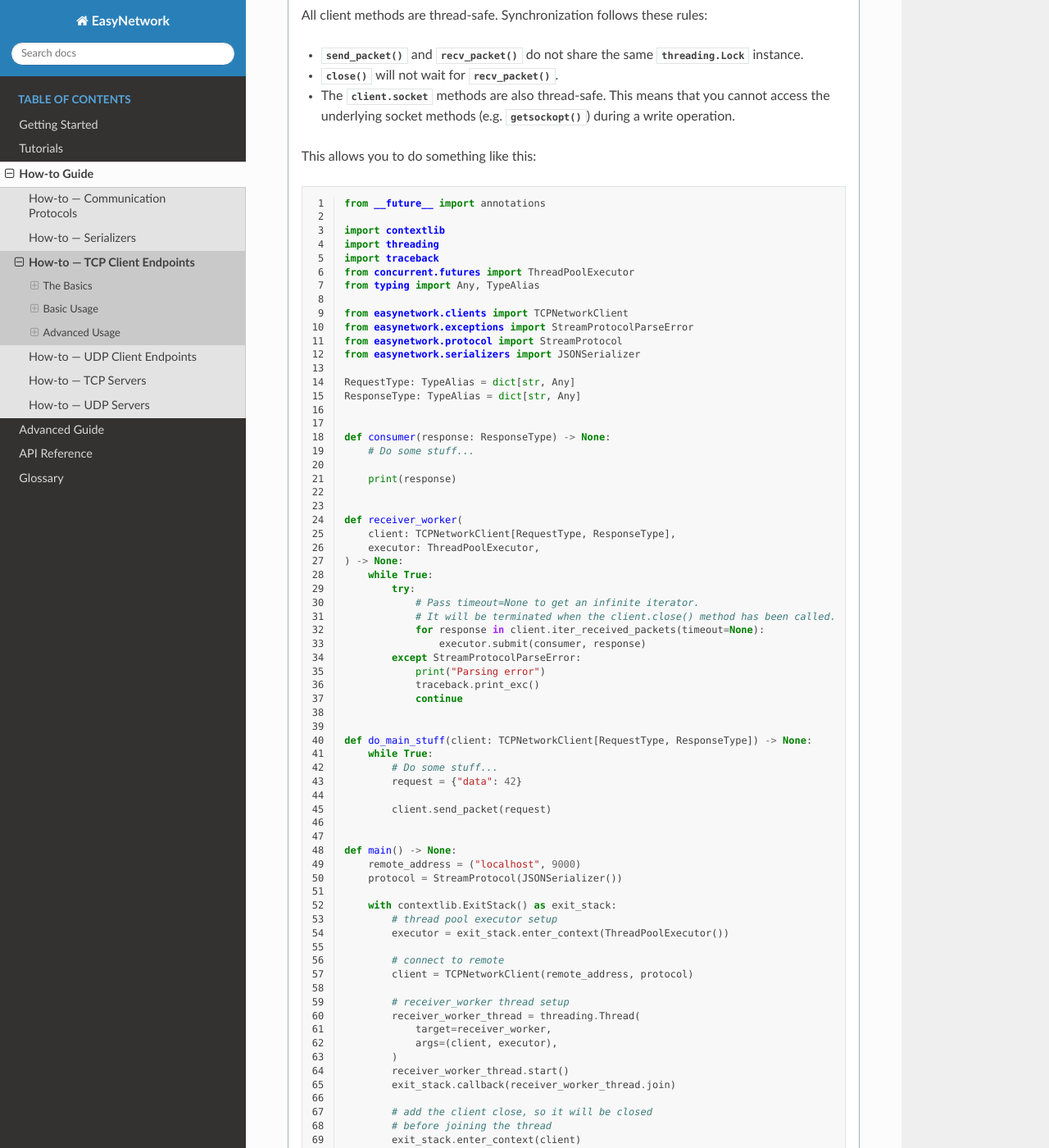
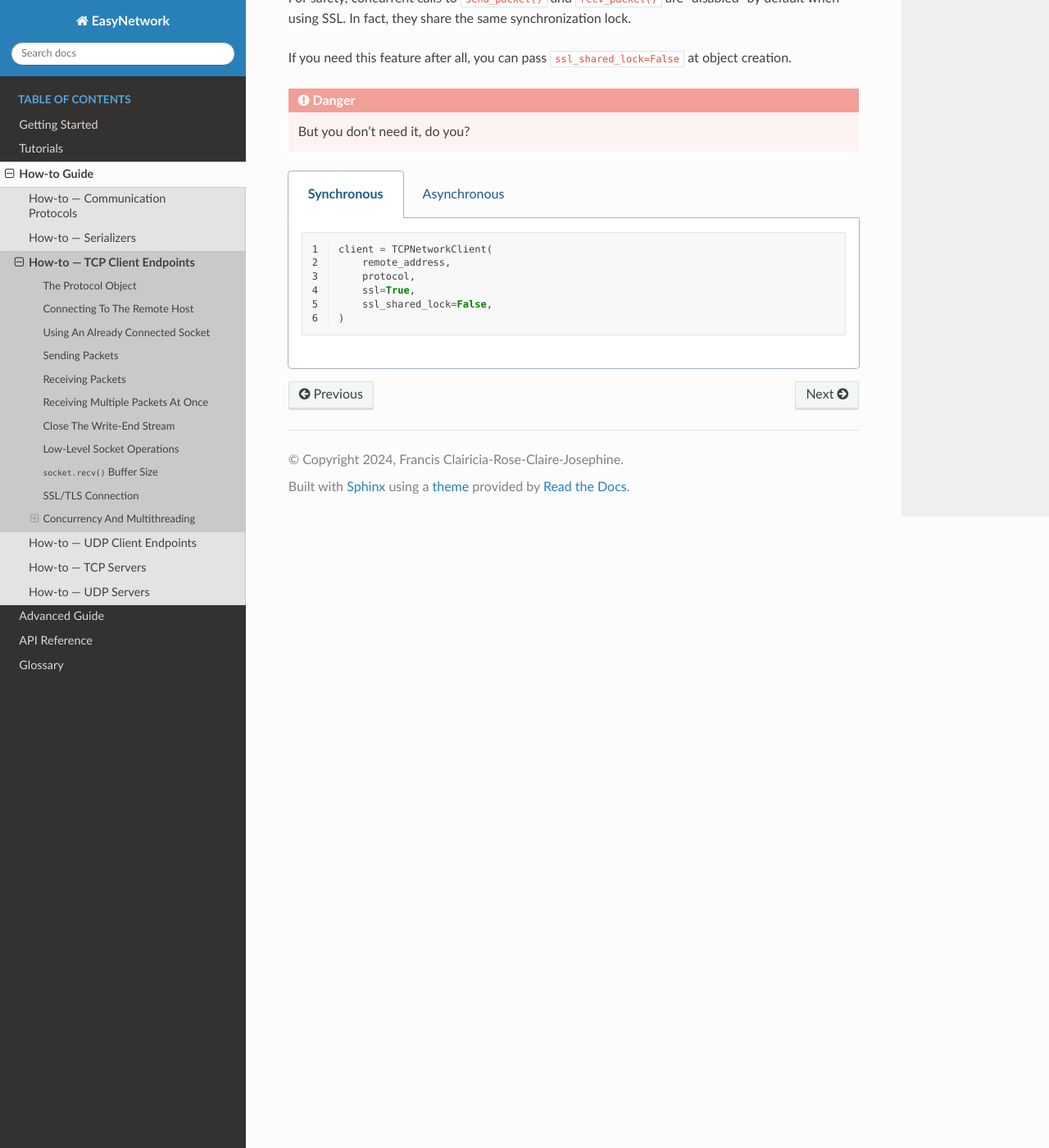
Before and after one commit to francis-clairicia/EasyNetwork, a Sphinx documentation site: the page built from docs/source/howto/tcp_clients.rst, in a window 1280 px wide and 1400 px high, scrolled down 7140 px. Shown: the whole window at 82% size. Built offline with Sphinx 7.4.7 and the Read the Docs theme 2.0.0, drawn with Linux system fonts in a browser that asks for light colours; some of the changed text lies outside the part shown.

Commit message:
[DOCS] Removed concurrency code example

```diff
--- a/docs/source/_include/examples/howto/tcp_clients/concurrency/api_async.py
+++ /dev/null
@@ -1,69 +0,0 @@
-from __future__ import annotations
-
-import asyncio
-import contextlib
-import traceback
-from typing import Any, TypeAlias
-
-from easynetwork.clients import AsyncTCPNetworkClient
-from easynetwork.exceptions import StreamProtocolParseError
-from easynetwork.protocol import StreamProtocol
-from easynetwork.serializers import JSONSerializer
-
-RequestType: TypeAlias = dict[str, Any]
-ResponseType: TypeAlias = dict[str, Any]
-
-
-async def consumer(response: ResponseType) -> None:
-    # Do some stuff...
-
-    print(response)
-
-
-async def receiver_worker(
-    client: AsyncTCPNetworkClient[RequestType, ResponseType],
-    task_group: asyncio.TaskGroup,
-) -> None:
-    while True:
-        try:
-            # Pass timeout=None to get an infinite iterator.
-            # It will be terminated when the client.close() method has been called.
-            async for response in client.iter_received_packets(timeout=None):
-                _ = task_group.create_task(consumer(response))
-        except StreamProtocolParseError:
-            print("Parsing error")
-            traceback.print_exc()
-            continue
-
-
-async def do_main_stuff(
-    client: AsyncTCPNetworkClient[RequestType, ResponseType],
-) -> None:
-    while True:
-        # Do some stuff...
-        request = {"data": 42}
-
-        await client.send_packet(request)
-
-
-async def main() -> None:
-    remote_address = ("localhost", 9000)
-    protocol = StreamProtocol(JSONSerializer())
-
-    async with contextlib.AsyncExitStack() as exit_stack:
-        # task group setup
-        task_group = await exit_stack.enter_async_context(asyncio.TaskGroup())
-
-        # connect to remote
-        client = AsyncTCPNetworkClient(remote_address, protocol)
-        await exit_stack.enter_async_context(client)
-
-        # receiver_worker task setup
-        _ = task_group.create_task(receiver_worker(client, task_group))
-
-        # Setup done, let's go
-        await do_main_stuff(client)
-
-
-if __name__ == "__main__":
-    asyncio.run(main())
--- a/docs/source/_include/examples/howto/tcp_clients/concurrency/api_sync.py
+++ /dev/null
@@ -1,76 +0,0 @@
-from __future__ import annotations
-
-import contextlib
-import threading
-import traceback
-from concurrent.futures import ThreadPoolExecutor
-from typing import Any, TypeAlias
-
-from easynetwork.clients import TCPNetworkClient
-from easynetwork.exceptions import StreamProtocolParseError
-from easynetwork.protocol import StreamProtocol
-from easynetwork.serializers import JSONSerializer
-
-RequestType: TypeAlias = dict[str, Any]
-ResponseType: TypeAlias = dict[str, Any]
-
-
-def consumer(response: ResponseType) -> None:
-    # Do some stuff...
-
-    print(response)
-
-
-def receiver_worker(
-    client: TCPNetworkClient[RequestType, ResponseType],
-    executor: ThreadPoolExecutor,
-) -> None:
-    while True:
-        try:
-            # Pass timeout=None to get an infinite iterator.
-            # It will be terminated when the client.close() method has been called.
-            for response in client.iter_received_packets(timeout=None):
-                executor.submit(consumer, response)
-        except StreamProtocolParseError:
-            print("Parsing error")
-            traceback.print_exc()
-            continue
-
-
-def do_main_stuff(client: TCPNetworkClient[RequestType, ResponseType]) -> None:
-    while True:
-        # Do some stuff...
-        request = {"data": 42}
-
-        client.send_packet(request)
-
-
-def main() -> None:
-    remote_address = ("localhost", 9000)
-    protocol = StreamProtocol(JSONSerializer())
-
-    with contextlib.ExitStack() as exit_stack:
-        # thread pool executor setup
-        executor = exit_stack.enter_context(ThreadPoolExecutor())
-
-        # connect to remote
-        client = TCPNetworkClient(remote_address, protocol)
-
-        # receiver_worker thread setup
-        receiver_worker_thread = threading.Thread(
-            target=receiver_worker,
-            args=(client, executor),
-        )
-        receiver_worker_thread.start()
-        exit_stack.callback(receiver_worker_thread.join)
-
-        # add the client close, so it will be closed
-        # before joining the thread
-        exit_stack.enter_context(client)
-
-        # Setup done, let's go
-        do_main_stuff(client)
-
-
-if __name__ == "__main__":
-    main()
--- a/docs/source/api/async/client.rst
+++ b/docs/source/api/async/client.rst
@@ -24,9 +24,11 @@
 
 .. autoclass:: AsyncTCPNetworkClient
    :members:
+   :inherited-members:
 
 UDP Implementation
 ==================
 
 .. autoclass:: AsyncUDPNetworkClient
    :members:
+   :inherited-members:
--- a/docs/source/api/async/server.rst
+++ b/docs/source/api/async/server.rst
@@ -26,12 +26,14 @@
 
 .. autoclass:: AsyncTCPNetworkServer
    :members:
+   :inherited-members:
 
 UDP Implementation
 ==================
 
 .. autoclass:: AsyncUDPNetworkServer
    :members:
+   :inherited-members:
 
 
 Request Handler Interface
--- a/docs/source/api/sync/client.rst
+++ b/docs/source/api/sync/client.rst
@@ -23,9 +23,11 @@
 
 .. autoclass:: TCPNetworkClient
    :members:
+   :inherited-members:
 
 UDP Implementation
 ==================
 
 .. autoclass:: UDPNetworkClient
    :members:
+   :inherited-members:
--- a/docs/source/api/sync/server.rst
+++ b/docs/source/api/sync/server.rst
@@ -22,12 +22,12 @@
 ==================
 
 .. autoclass:: StandaloneTCPNetworkServer
+   :members:
    :inherited-members:
-   :members:
 
 UDP Implementation
 ==================
 
 .. autoclass:: StandaloneUDPNetworkServer
+   :members:
    :inherited-members:
-   :members:
--- a/docs/source/howto/tcp_clients.rst
+++ b/docs/source/howto/tcp_clients.rst
@@ -9,11 +9,8 @@
 
 ------
 
-The Basics
-==========
-
 The Protocol Object
--------------------
+===================
 
 The TCP clients expect a :class:`.StreamProtocol` instance to communicate with the remote endpoint.
 
@@ -24,7 +21,7 @@
 
 
 Connecting To The Remote Host
------------------------------
+=============================
 
 You need the host address (domain name or IP) and the port of connection in order to connect to the remote host:
 
@@ -95,14 +93,11 @@
 
       .. note::
 
-         Even with a ready-to-use socket, the call to ``wait_connected()`` is still required.
+         Even with a ready-to-use socket, the call to :meth:`~.AsyncTCPNetworkClient.wait_connected` is still required.
 
 
-Basic Usage
-===========
-
 Sending Packets
----------------
+===============
 
 There's not much to say, except that objects passed as arguments are automatically converted to bytes to send to the remote host
 thanks to the :term:`protocol object`.
@@ -127,7 +122,7 @@
 
 
 Receiving Packets
------------------
+=================
 
 You get the next available packet, already parsed. Extraneous data is kept for the next call.
 
@@ -192,7 +187,7 @@
 
 
 Receiving Multiple Packets At Once
-----------------------------------
+==================================
 
 You can use ``iter_received_packets()`` to get all the received packets in a sequence or a set.
 
@@ -228,7 +223,7 @@
 
       .. seealso::
 
-         :meth:`TCPNetworkClient.iter_received_packets() <.AbstractNetworkClient.iter_received_packets>`
+         :meth:`.TCPNetworkClient.iter_received_packets`
             The method description and usage (especially for the ``timeout`` parameter).
 
    .. group-tab:: Asynchronous
@@ -241,20 +236,12 @@
 
       .. seealso::
 
-         :meth:`AsyncTCPNetworkClient.iter_received_packets() <.AbstractAsyncNetworkClient.iter_received_packets>`
+         :meth:`.AsyncTCPNetworkClient.iter_received_packets`
             The method description and usage (especially for the ``timeout`` parameter).
 
 
-Advanced Usage
-==============
-
-.. note::
-
-   This section is for people who know what they're doing and are looking for something specific.
-
-
 Close The Write-End Stream
---------------------------
+==========================
 
 If you are sure you will never reuse ``send_packet()``, you can call ``send_eof()`` to shut down the write stream.
 
@@ -282,7 +269,7 @@
 
 
 Low-Level Socket Operations
----------------------------
+===========================
 
 For low-level operations such as :meth:`~socket.socket.setsockopt`, the client object exposes the socket through a :class:`.SocketProxy`:
 
@@ -341,7 +328,7 @@
 
 
 SSL/TLS Connection
-------------------
+==================
 
 If you want to use SSL to communicate with the remote host, the easiest way is to pass ``ssl=True``:
 
@@ -374,7 +361,7 @@
 
 
 Concurrency And Multithreading
-------------------------------
+==============================
 
 .. tabs::
 
@@ -390,27 +377,18 @@
       * The :attr:`client.socket <.TCPNetworkClient.socket>` methods are also thread-safe. This means that you cannot access
         the underlying socket methods (e.g. :meth:`~socket.socket.getsockopt`) during a write operation.
 
-      This allows you to do something like this:
-
-      .. literalinclude:: ../_include/examples/howto/tcp_clients/concurrency/api_sync.py
-         :linenos:
-
    .. group-tab:: Asynchronous
 
-      All client methods do not require external task synchronization. Synchronization follows these rules:
+      All client methods do not require external task synchronization (such as :class:`asyncio.Lock`).
+      Synchronization follows these rules:
 
       * :meth:`~.AsyncTCPNetworkClient.send_packet` and :meth:`~.AsyncTCPNetworkClient.recv_packet` do not share the same lock instance.
 
       * :meth:`~.AsyncTCPNetworkClient.aclose` will not wait for :meth:`~.AsyncTCPNetworkClient.recv_packet`.
 
-      This allows you to do something like this:
-
-      .. literalinclude:: ../_include/examples/howto/tcp_clients/concurrency/api_async.py
-         :linenos:
-
 
 SSL/TLS Concurrency Considerations
-^^^^^^^^^^^^^^^^^^^^^^^^^^^^^^^^^^
+----------------------------------
 
 For safety, concurrent calls to ``send_packet()`` and ``recv_packet()`` are "disabled" by default when using SSL.
 In fact, they share the same synchronization lock.
```
Also changed, not shown: other parts of docs/source/howto/tcp_clients.rst (+7 -6 lines), docs/source/howto/udp_clients.rst (+18 -30 lines).
